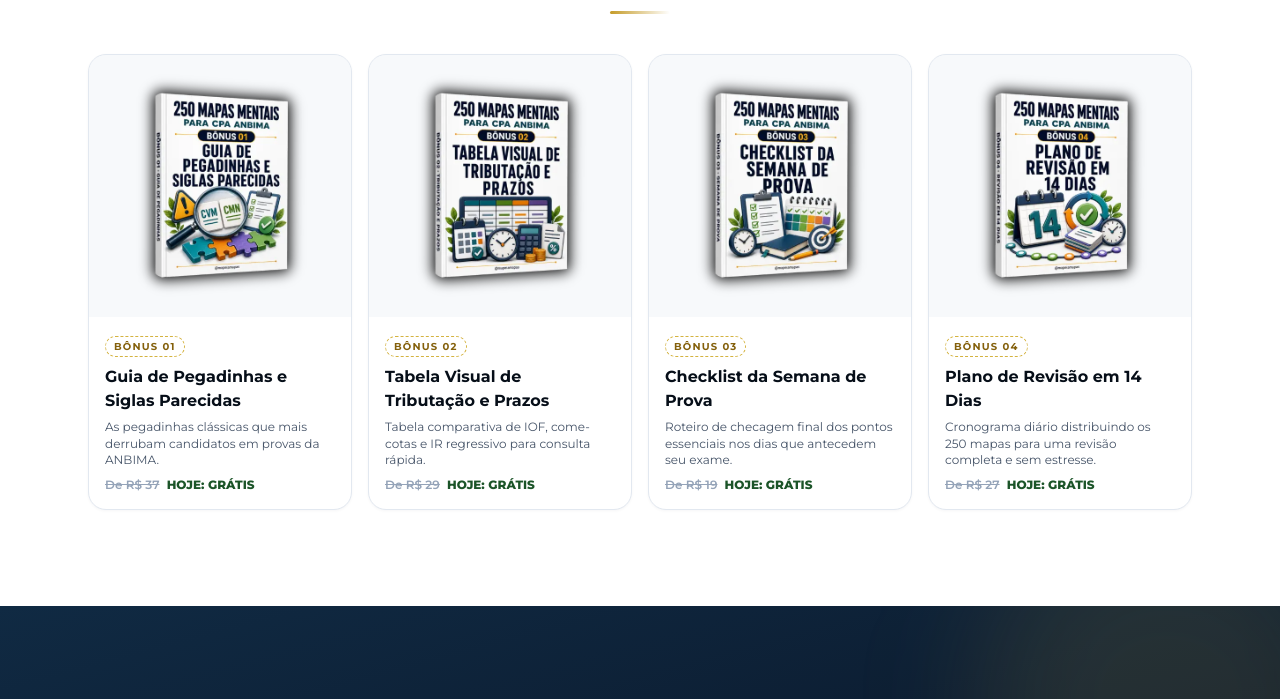
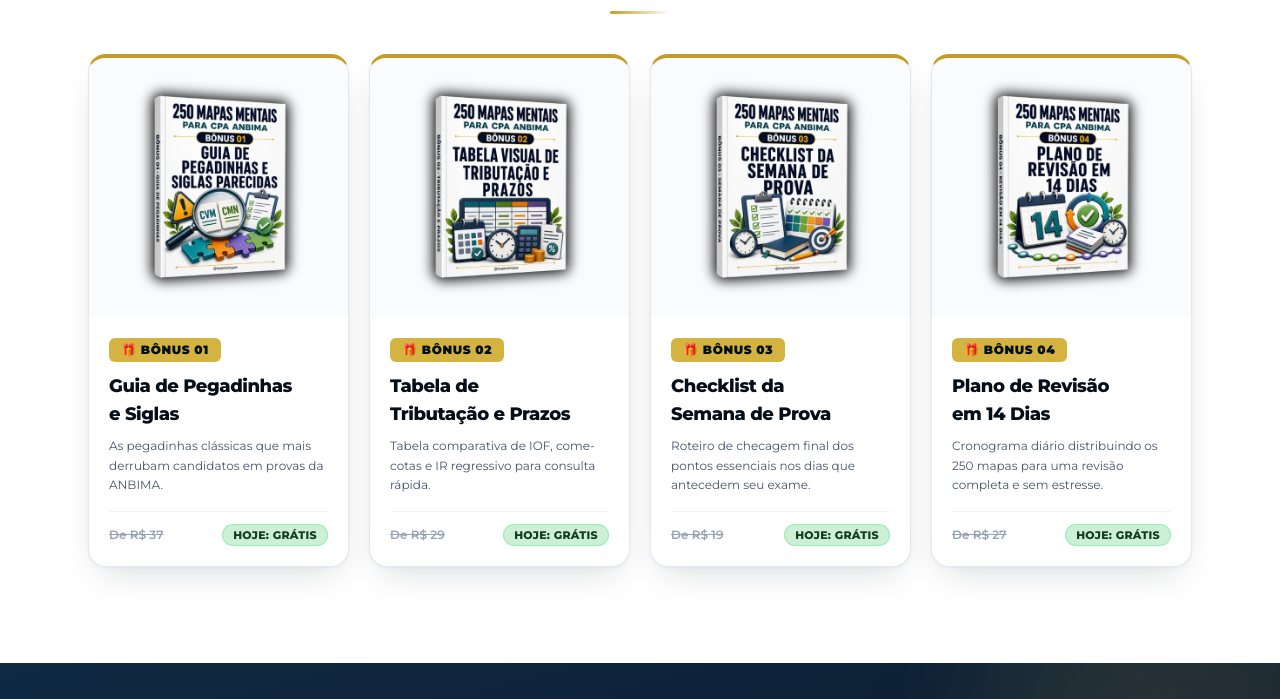
Before and after one commit to lostheus/pv-cpa-bancarios, a plain HTML site: page index.html in a window 1280 px wide. Shown: the part 6906-7605 px from the top of the page. Drawn offline with nearby package versions, Linux system fonts and the light colour scheme.

Commit message:
style: enhance bonus cards with bold golden badges, larger headings, and emerald free price tags

```diff
--- a/index.html
+++ b/index.html
@@ -577,67 +577,83 @@
         <div class="gold-rule"></div>
       </div>
 
-      <div class="grid grid-cols-1 sm:grid-cols-2 lg:grid-cols-4 gap-4 reveal">
+      <div class="grid grid-cols-1 sm:grid-cols-2 lg:grid-cols-4 gap-4 sm:gap-5 reveal">
         <!-- Bônus 1 -->
-        <div class="card overflow-hidden flex flex-col justify-between">
-          <div style="aspect-ratio: 1/1" class="overflow-hidden p-3 bg-navy-50/50">
-            <img src="bonus-01.webp" alt="Capa Guia Rápido de Pegadinhas e Siglas Parecidas" loading="lazy" class="w-full h-full object-contain" onerror="this.outerHTML='<div class=\'ph rounded-xl\'><svg viewBox=\'0 0 24 24\\' fill=\'none\' stroke=\'currentColor\' stroke-width=\'1.8\'><path d=\'M10.29 3.86L1.82 18a2 2 0 0 0 1.71 3h16.94a2 2 0 0 0 1.71-3L13.71 3.86a2 2 0 0 0-3.42 0z\'/><line x1=\'12\' y1=\'9\' x2=\'12\' y2=\'13\'/><line x1=\'12\' y1=\'17\' x2=\'12.01\' y2=\'17\'/></svg><span class=\'lab text-navy-900 mt-1\'>Capa Bônus 01</span></div>'">
+        <div class="card overflow-hidden flex flex-col justify-between border-t-4 border-t-gold-500 shadow-card">
+          <div style="aspect-ratio: 1/1" class="overflow-hidden p-3 bg-navy-50/40 flex items-center justify-center">
+            <img src="bonus-01.webp" alt="Capa Guia Rápido de Pegadinhas e Siglas Parecidas" loading="lazy" class="w-full h-full object-contain drop-shadow-sm">
           </div>
-          <div class="p-4">
-            <span class="inline-block text-[10px] font-bold uppercase tracking-[0.12em] text-gold-700 border border-dashed border-gold-400 rounded-full px-2 py-0.5 mb-2">Bônus 01</span>
-            <div class="font-bold text-navy-950 text-sm sm:text-base leading-snug">Guia de Pegadinhas e Siglas Parecidas</div>
-            <p class="text-[12px] text-ink-600 mt-1.5 leading-snug">As pegadinhas clássicas que mais derrubam candidatos em provas da ANBIMA.</p>
-            <div class="mt-2 text-xs">
-              <span class="text-ink-400 line-through font-semibold">De R$ 37</span>
-              <span class="text-green-700 font-extrabold ml-1">HOJE: GRÁTIS</span>
+          <div class="p-5 flex flex-col flex-1 justify-between">
+            <div>
+              <div class="inline-flex items-center gap-1.5 bg-gold-400 text-navy-950 font-black text-xs uppercase tracking-wider px-3 py-1 rounded-md shadow-xs mb-2.5">
+                🎁 BÔNUS 01
+              </div>
+              <h3 class="font-display font-extrabold text-navy-950 text-base sm:text-lg leading-snug">Guia de Pegadinhas e Siglas</h3>
+              <p class="text-xs text-ink-600 mt-2 leading-relaxed">As pegadinhas clássicas que mais derrubam candidatos em provas da ANBIMA.</p>
+            </div>
+            <div class="mt-4 pt-3 border-t border-ink-100 flex items-center justify-between">
+              <span class="text-ink-400 line-through font-semibold text-xs">De R$ 37</span>
+              <span class="bg-green-100 border border-green-300/80 text-green-800 font-extrabold px-2.5 py-0.5 rounded-full text-[11px] tracking-wide">HOJE: GRÁTIS</span>
             </div>
           </div>
         </div>
 
         <!-- Bônus 2 -->
-        <div class="card overflow-hidden flex flex-col justify-between">
-          <div style="aspect-ratio: 1/1" class="overflow-hidden p-3 bg-navy-50/50">
-            <img src="bonus-02.webp" alt="Capa Tabela Comparativa de Tributação e Prazos" loading="lazy" class="w-full h-full object-contain" onerror="this.outerHTML='<div class=\'ph rounded-xl\'><svg viewBox=\'0 0 24 24\' fill=\'none\' stroke=\'currentColor\' stroke-width=\'1.8\'><rect x=\'3\' y=\'3\' width=\'18\' height=\'18\' rx=\'2\'/><line x1=\'3\' y1=\'9\' x2=\'21\' y2=\'9\'/><line x1=\'9\' y1=\'21\' x2=\'9\' y2=\'9\'/></svg><span class=\'lab text-navy-900 mt-1\'>Capa Bônus 02</span></div>'">
+        <div class="card overflow-hidden flex flex-col justify-between border-t-4 border-t-gold-500 shadow-card">
+          <div style="aspect-ratio: 1/1" class="overflow-hidden p-3 bg-navy-50/40 flex items-center justify-center">
+            <img src="bonus-02.webp" alt="Capa Tabela Comparativa de Tributação e Prazos" loading="lazy" class="w-full h-full object-contain drop-shadow-sm">
           </div>
-          <div class="p-4">
-            <span class="inline-block text-[10px] font-bold uppercase tracking-[0.12em] text-gold-700 border border-dashed border-gold-400 rounded-full px-2 py-0.5 mb-2">Bônus 02</span>
-            <div class="font-bold text-navy-950 text-sm sm:text-base leading-snug">Tabela Visual de Tributação e Prazos</div>
-            <p class="text-[12px] text-ink-600 mt-1.5 leading-snug">Tabela comparativa de IOF, come-cotas e IR regressivo para consulta rápida.</p>
-            <div class="mt-2 text-xs">
-              <span class="text-ink-400 line-through font-semibold">De R$ 29</span>
-              <span class="text-green-700 font-extrabold ml-1">HOJE: GRÁTIS</span>
+          <div class="p-5 flex flex-col flex-1 justify-between">
+            <div>
+              <div class="inline-flex items-center gap-1.5 bg-gold-400 text-navy-950 font-black text-xs uppercase tracking-wider px-3 py-1 rounded-md shadow-xs mb-2.5">
+                🎁 BÔNUS 02
+              </div>
+              <h3 class="font-display font-extrabold text-navy-950 text-base sm:text-lg leading-snug">Tabela de Tributação e Prazos</h3>
+              <p class="text-xs text-ink-600 mt-2 leading-relaxed">Tabela comparativa de IOF, come-cotas e IR regressivo para consulta rápida.</p>
+            </div>
+            <div class="mt-4 pt-3 border-t border-ink-100 flex items-center justify-between">
+              <span class="text-ink-400 line-through font-semibold text-xs">De R$ 29</span>
+              <span class="bg-green-100 border border-green-300/80 text-green-800 font-extrabold px-2.5 py-0.5 rounded-full text-[11px] tracking-wide">HOJE: GRÁTIS</span>
             </div>
           </div>
         </div>
 
         <!-- Bônus 3 -->
-        <div class="card overflow-hidden flex flex-col justify-between">
-          <div style="aspect-ratio: 1/1" class="overflow-hidden p-3 bg-navy-50/50">
-            <img src="bonus-03.webp" alt="Capa Checklist Inteligente da Semana de Prova" loading="lazy" class="w-full h-full object-contain" onerror="this.outerHTML='<div class=\'ph rounded-xl\'><svg viewBox=\'0 0 24 24\' fill=\'none\' stroke=\'currentColor\' stroke-width=\'1.8\'><polyline points=\'9 11 12 14 22 4\'/><path d=\'M21 12v7a2 2 0 0 1-2 2H5a2 2 0 0 1-2-2V5a2 2 0 0 1 2-2h11\'/></svg><span class=\'lab text-navy-900 mt-1\'>Capa Bônus 03</span></div>'">
+        <div class="card overflow-hidden flex flex-col justify-between border-t-4 border-t-gold-500 shadow-card">
+          <div style="aspect-ratio: 1/1" class="overflow-hidden p-3 bg-navy-50/40 flex items-center justify-center">
+            <img src="bonus-03.webp" alt="Capa Checklist Inteligente da Semana de Prova" loading="lazy" class="w-full h-full object-contain drop-shadow-sm">
           </div>
-          <div class="p-4">
-            <span class="inline-block text-[10px] font-bold uppercase tracking-[0.12em] text-gold-700 border border-dashed border-gold-400 rounded-full px-2 py-0.5 mb-2">Bônus 03</span>
-            <div class="font-bold text-navy-950 text-sm sm:text-base leading-snug">Checklist da Semana de Prova</div>
-            <p class="text-[12px] text-ink-600 mt-1.5 leading-snug">Roteiro de checagem final dos pontos essenciais nos dias que antecedem seu exame.</p>
-            <div class="mt-2 text-xs">
-              <span class="text-ink-400 line-through font-semibold">De R$ 19</span>
-              <span class="text-green-700 font-extrabold ml-1">HOJE: GRÁTIS</span>
+          <div class="p-5 flex flex-col flex-1 justify-between">
+            <div>
+              <div class="inline-flex items-center gap-1.5 bg-gold-400 text-navy-950 font-black text-xs uppercase tracking-wider px-3 py-1 rounded-md shadow-xs mb-2.5">
+                🎁 BÔNUS 03
+              </div>
+              <h3 class="font-display font-extrabold text-navy-950 text-base sm:text-lg leading-snug">Checklist da Semana de Prova</h3>
+              <p class="text-xs text-ink-600 mt-2 leading-relaxed">Roteiro de checagem final dos pontos essenciais nos dias que antecedem seu exame.</p>
+            </div>
+            <div class="mt-4 pt-3 border-t border-ink-100 flex items-center justify-between">
+              <span class="text-ink-400 line-through font-semibold text-xs">De R$ 19</span>
+              <span class="bg-green-100 border border-green-300/80 text-green-800 font-extrabold px-2.5 py-0.5 rounded-full text-[11px] tracking-wide">HOJE: GRÁTIS</span>
             </div>
           </div>
         </div>
 
         <!-- Bônus 4 -->
-        <div class="card overflow-hidden flex flex-col justify-between">
-          <div style="aspect-ratio: 1/1" class="overflow-hidden p-3 bg-navy-50/50">
-            <img src="bonus-04.webp" alt="Capa Plano de Revisão Rápida em 14 Dias" loading="lazy" class="w-full h-full object-contain" onerror="this.outerHTML='<div class=\'ph rounded-xl\'><svg viewBox=\'0 0 24 24\' fill=\'none\' stroke=\'currentColor\' stroke-width=\'1.8\'><rect x=\'3\' y=\'4\' width=\'18\' height=\'18\' rx=\'2\' ry=\'2\'/><line x1=\'16\' y1=\'2\' x2=\'16\' y2=\'6\'/><line x1=\'8\' y1=\'2\' x2=\'8\' y2=\'6\'/><line x1=\'3\' y1=\'10\' x2=\'21\' y2=\'10\'/></svg><span class=\'lab text-navy-900 mt-1\'>Capa Bônus 04</span></div>'">
+        <div class="card overflow-hidden flex flex-col justify-between border-t-4 border-t-gold-500 shadow-card">
+          <div style="aspect-ratio: 1/1" class="overflow-hidden p-3 bg-navy-50/40 flex items-center justify-center">
+            <img src="bonus-04.webp" alt="Capa Plano de Revisão Rápida em 14 Dias" loading="lazy" class="w-full h-full object-contain drop-shadow-sm">
           </div>
-          <div class="p-4">
-            <span class="inline-block text-[10px] font-bold uppercase tracking-[0.12em] text-gold-700 border border-dashed border-gold-400 rounded-full px-2 py-0.5 mb-2">Bônus 04</span>
-            <div class="font-bold text-navy-950 text-sm sm:text-base leading-snug">Plano de Revisão em 14 Dias</div>
-            <p class="text-[12px] text-ink-600 mt-1.5 leading-snug">Cronograma diário distribuindo os 250 mapas para uma revisão completa e sem estresse.</p>
-            <div class="mt-2 text-xs">
-              <span class="text-ink-400 line-through font-semibold">De R$ 27</span>
-              <span class="text-green-700 font-extrabold ml-1">HOJE: GRÁTIS</span>
+          <div class="p-5 flex flex-col flex-1 justify-between">
+            <div>
+              <div class="inline-flex items-center gap-1.5 bg-gold-400 text-navy-950 font-black text-xs uppercase tracking-wider px-3 py-1 rounded-md shadow-xs mb-2.5">
+                🎁 BÔNUS 04
+              </div>
+              <h3 class="font-display font-extrabold text-navy-950 text-base sm:text-lg leading-snug">Plano de Revisão em 14 Dias</h3>
+              <p class="text-xs text-ink-600 mt-2 leading-relaxed">Cronograma diário distribuindo os 250 mapas para uma revisão completa e sem estresse.</p>
+            </div>
+            <div class="mt-4 pt-3 border-t border-ink-100 flex items-center justify-between">
+              <span class="text-ink-400 line-through font-semibold text-xs">De R$ 27</span>
+              <span class="bg-green-100 border border-green-300/80 text-green-800 font-extrabold px-2.5 py-0.5 rounded-full text-[11px] tracking-wide">HOJE: GRÁTIS</span>
             </div>
           </div>
         </div>
```
